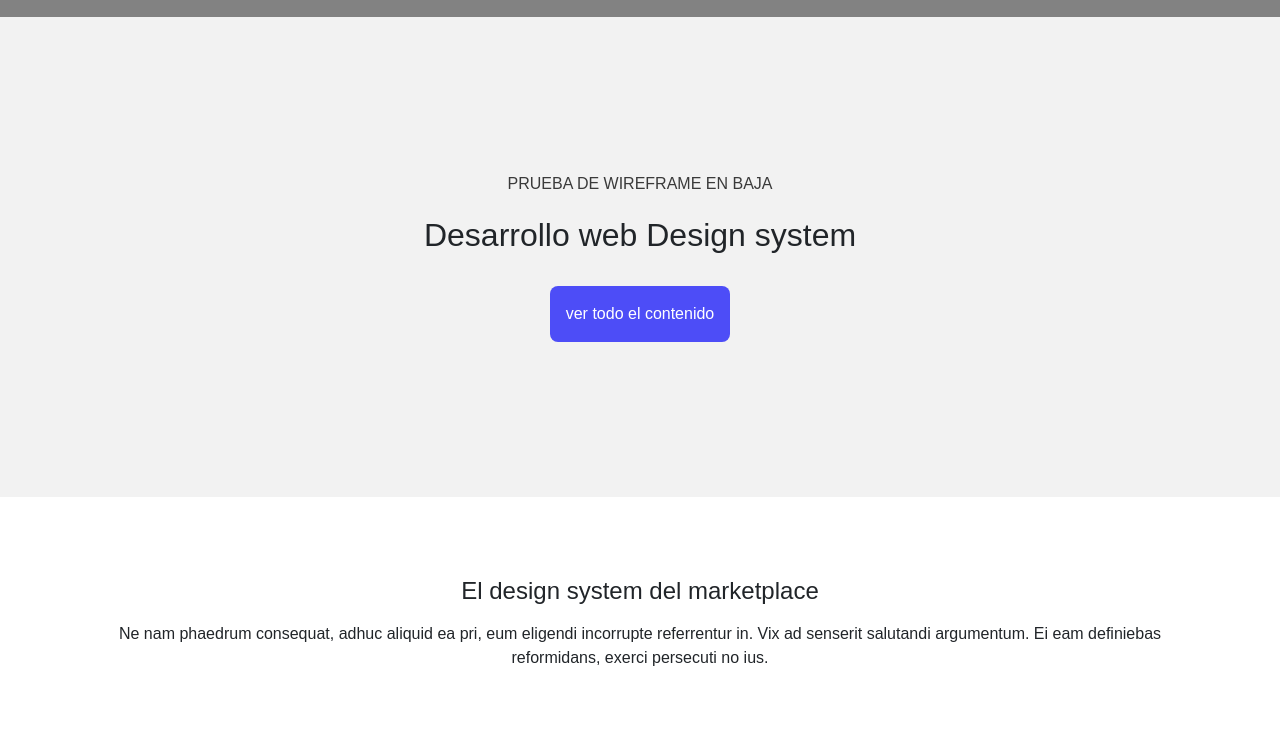
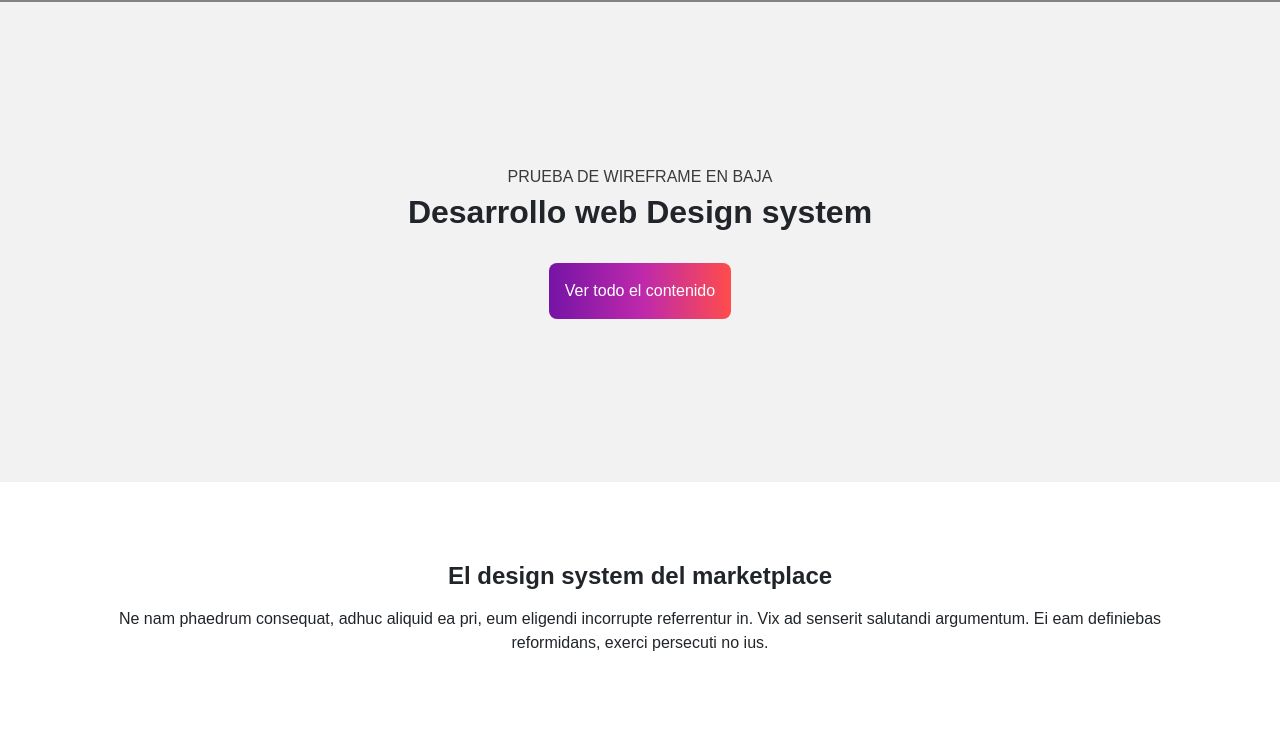
Before and after one commit to Bnja-A/cod-DS, a plain HTML site: page index.html in a window 1280 px wide. Shown: the part 71-800 px from the top of the page. Drawn offline with nearby package versions, Linux system fonts and the light colour scheme.

Commit message:
Se agregan animaciones

```diff
--- a/estyle.css/estilos.css
+++ b/estyle.css/estilos.css
@@ -13,27 +13,38 @@ body {
 .primary_button {
     padding: 16px;
     font-size: 1rem;
-    background-color: rgb(77, 77, 247);
+    background: linear-gradient(90deg, rgba(117, 20, 166, 1) 0%, rgba(191, 41, 171, 1) 52%, rgba(255, 76, 76, 1) 100%);
     border: 0px;
     border-radius: .5rem;
     color: white;
 }
 
 .primary_button:hover {
-    background-color: rgb(57, 57, 202);
+    background: linear-gradient(100deg, rgba(117, 20, 166, 1) 0%, rgba(191, 41, 171, 1) 19%, rgba(255, 76, 76, 1) 100%);
     cursor: pointer;
+    transform: translatey(-4px);
+    box-shadow: 0px 8px 5px rgba(5, 44, 82, 0.11);
+    transition: ease-out;
 }
 
 h1 {
     font-size: 32px;
+    font-weight: bold;
+
 }
 
 h2 {
     font-size: 24px;
+    font-weight: bold;
 }
 
 h3 {
     font-size: 18px;
+    font-weight: bold;
+}
+
+p {
+    margin: 0px;
 }
 
 /* Nav */
@@ -49,6 +60,7 @@ ul {
     display: flex;
     justify-content: right;
     list-style: none;
+    margin: 0px;
 }
 
 li {
--- a/index.html
+++ b/index.html
@@ -12,6 +12,7 @@
     <script src="https://cdn.jsdelivr.net/npm/bootstrap@5.2.0-beta1/dist/js/bootstrap.bundle.min.js"
         integrity="sha384-pprn3073KE6tl6bjs2QrFaJGz5/SUsLqktiwsUTF55Jfv3qYSDhgCecCxMW52nD2"
         crossorigin="anonymous"></script>
+    <link rel="stylesheet" href="https://cdnjs.cloudflare.com/ajax/libs/animate.css/4.1.1/animate.min.css" />
     <link rel="stylesheet" href="./estyle.css/estilos.css">
     <title>Entregable_grid</title>
 </head>
@@ -34,10 +35,10 @@
     <main>
         <section class="hero">
             <div class="hero_title">
-                <p>prueba de wireframe en baja</p>
-                <h1>Desarrollo web Design system</h1>
+                <p class="animate__animated animate__fadeInDown">prueba de wireframe en baja</p>
+                <h1 class="animate__animated animate__fadeInDown">Desarrollo web Design system</h1>
             </div>
-            <input type="button" value="ver todo el contenido" class="primary_button">
+            <input type="button" value="Ver todo el contenido" class="primary_button ">
         </section> <!-- Hero_final -->
 
         <section class="content">
```
